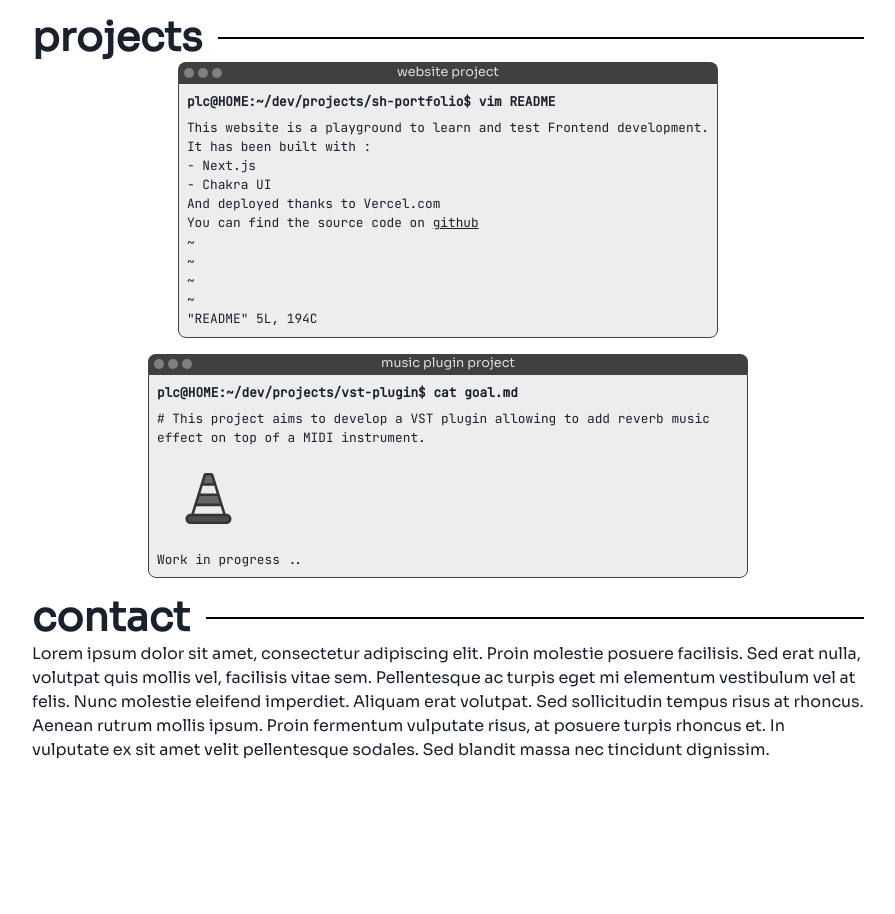
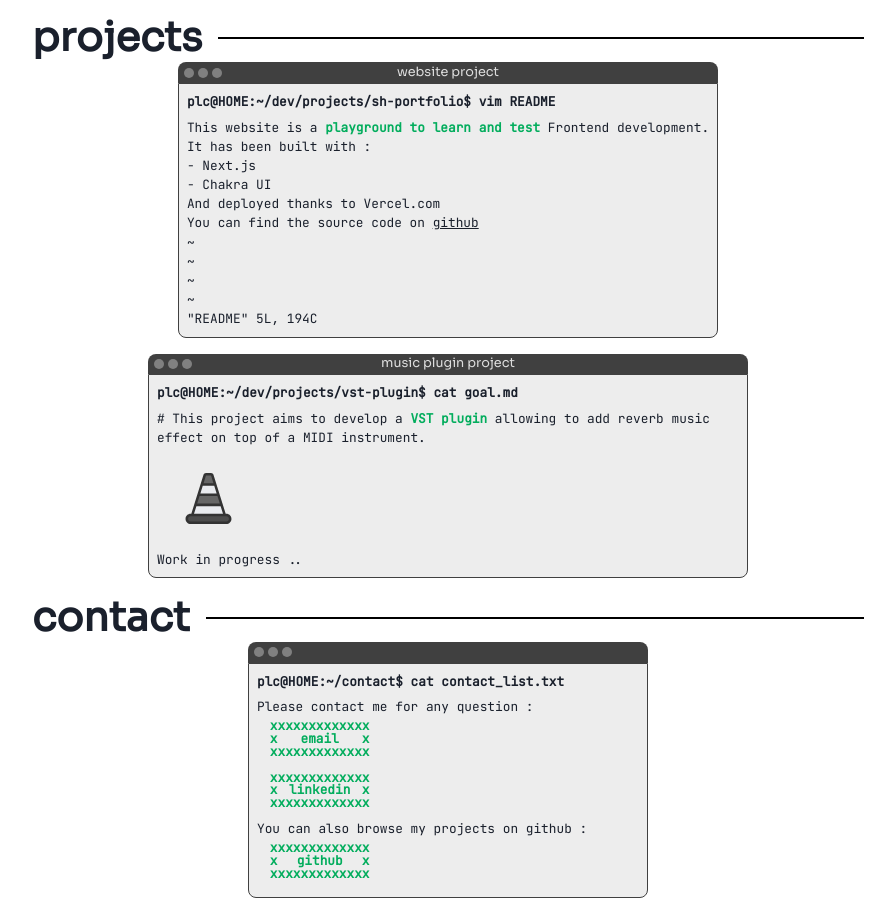
Before and after one commit to pielc/sh-portfolio, a Next.js app: page / in a window 1280 px wide. Shown: the part 602-1516 px from the top of the page, without its empty margins (192-1087 px from the left). Before the commit the page ends 1364 px from the top, so only its background shows below. Built offline with nearby package versions, Linux system fonts and the light colour scheme.

Commit message:
add contact

```diff
--- a/components/content/index.js
+++ b/components/content/index.js
@@ -1,16 +1,20 @@
-import { Box, Text, Image } from "@chakra-ui/react";
+import {
+  Box,
+  Text,
+  Image,
+  Grid,
+  GridItem,
+  Center,
+  Button,
+} from "@chakra-ui/react";
 
-import { ShBox, lsLine } from "../visuals";
+import { ShBox, ShButton, lsLine, highlight } from "../visuals";
 
 export const Skills = () => {
   return (
     <ShBox>
-      <Text
-        // fontSize={{ base: "0.8em", md: "1em", xl: "1.2em" }} // TODO: Adapt other sizes to responsive
-        fontSize="0.8em"
-        fontFamily="JetBrains Mono, sans-serif"
-      >
-        <Box w="440px" h="1.5em">
+      <Text fontSize="0.8em" fontFamily="JetBrains Mono, sans-serif">
+        <Box w={{ base: "400px", xl: "550px" }} h="1.5em">
           <Text style={{ fontWeight: "bold" }} marginBottom="0.5em">
             plc@HOME:~/dev/projects/sh-portfolio$ ls -la
           </Text>
@@ -55,8 +59,8 @@ export const PortfolioProject = () => {
         </Text>
         <Text>
           {" "}
-          This website is a playground to learn and test Frontend development.{" "}
-          <br />
+          This website is a {highlight("playground to learn and test")} Frontend
+          development. <br />
           It has been built with : <br />
           - Next.js <br />
           - Chakra UI <br />
@@ -87,8 +91,8 @@ export const PluginProject = () => {
           plc@HOME:~/dev/projects/vst-plugin$ cat goal.md
         </Text>
         <Text>
-          # This project aims to develop a VST plugin allowing to add reverb
-          music effect on top of a MIDI instrument.
+          # This project aims to develop a {highlight("VST plugin")} allowing to
+          add reverb music effect on top of a MIDI instrument.
         </Text>
         <Box m="2em">
           <Image src="util/cone-BW.svg" alt="WIP" boxSize="4em" />
@@ -98,3 +102,28 @@ export const PluginProject = () => {
     </ShBox>
   );
 };
+
+export const Contact = () => {
+  return (
+    <ShBox>
+      <Text fontSize="0.8em" fontFamily="JetBrains Mono, sans-serif">
+        <Text style={{ fontWeight: "bold" }} marginBottom="0.5em">
+          plc@HOME:~/contact$ cat contact_list.txt
+        </Text>
+        <Text>Please contact me for any question :</Text>
+        <ShButton
+          width="13"
+          text="email"
+          link="mailto:pierre.le.chanu.pro@gmail.com"
+        />
+        <ShButton
+          width="13"
+          text="linkedin"
+          link="https://www.linkedin.com/in/pierrelc"
+        />
+        <Text>You can also browse my projects on github :</Text>
+        <ShButton width="13" text="github" link="https://github.com/pielc" />
+      </Text>
+    </ShBox>
+  );
+};
--- a/components/visuals/index.js
+++ b/components/visuals/index.js
@@ -35,10 +35,11 @@ export function ShBox({ title, children }) {
               <Circle size="10px" bg="gray"></Circle>
             </Center>
             <Center flex="1">
-              {title &&
-              <Text color="#DDDDDD" fontSize="0.8em">
-                {title}
-              </Text>}
+              {title && (
+                <Text color="#DDDDDD" fontSize="0.8em">
+                  {title}
+                </Text>
+              )}
             </Center>
           </Flex>
         </GridItem>
@@ -57,7 +58,7 @@ export function ShBox({ title, children }) {
       </Grid>
     </Center>
   );
-};
+}
 
 export function lsLine(
   perm,
@@ -103,9 +104,79 @@ export function lsLine(
   );
 }
 
+export function highlight(text) {
+  return (
+    <Text as="span" color="#03ad5d" style={{ fontWeight: "bold" }}>
+      {text}
+    </Text>
+  );
+}
+
 function chooseTypeColor(folder) {
   if (!folder) return "#03ad5d";
   return "#000000";
+}
+
+export const ShButton = ({ text, width, link, char = "x" }) => {
+  return (
+    <Grid
+      color="#03ad5d"
+      style={{ fontWeight: "bold" }}
+      as="a"
+      target="_blank"
+      href={link}
+      marginBottom="1em"
+      marginLeft="1em"
+      w={sizedW(8)}
+      templateColumns={sizedRepeat(width)}
+    >
+      {fullLine(width, char)}
+      {textLine(width, char, text)}
+      {fullLine(width, char)}
+    </Grid>
+  );
+};
+
+function sizedRepeat(size) {
+  return "repeat(" + size + ",1fr)";
+}
+
+function sizedW(size) {
+  return size + "ch";
+}
+
+function fullLine(width, char) {
+  var lines = [];
+  for (let i = 0; i < width; i++) {
+    lines.push(
+      <GridItem h="1em" w="1ch">
+        {char}
+      </GridItem>
+    );
+  }
+  return lines;
+}
+
+function textLine(width, char, text) {
+  var lines = [];
+  lines.push(
+    <GridItem h="1em" w="1ch">
+      {char}
+    </GridItem>
+  );
+  lines.push(
+    <GridItem h="1em" colSpan={width - 2}>
+      <Center>
+        <Text>{text}</Text>
+      </Center>
+    </GridItem>
+  );
+  lines.push(
+    <GridItem h="1em" w="1ch">
+      {char}
+    </GridItem>
+  );
+  return lines;
 }
 
 {
--- a/pages/_app.js
+++ b/pages/_app.js
@@ -4,16 +4,17 @@ import "@fontsource/sora";
 const theme = extendTheme({
   fonts: {
     heading: "Sora, sans-serif",
-    body: "Sora, sans-serif"
-  }
+    body: "Sora, sans-serif",
+  },
 });
 
 function App({ Component, pageProps }) {
   return (
     <ChakraProvider theme={theme}>
-      <Box px={{ base: "0.5em", md: "6em", lg: "12em" }}>
-      <Component {...pageProps} />
-    </Box>
+      {/* <Box px={{ base: "0.5em", md: "6em", lg: "12em" }}> */}
+      <Box px={{ base: "0.5em", lg: "12em" }}>
+        <Component {...pageProps} />
+      </Box>
     </ChakraProvider>
   );
 }
--- a/pages/index.js
+++ b/pages/index.js
@@ -2,8 +2,7 @@ import { Heading, Text } from "@chakra-ui/react";
 import "@fontsource/jetbrains-mono";
 import Head from "next/head";
 import { ShHeading } from "../components/typo";
-import { Projects, Skills } from "../components/content";
-
+import { Contact, Projects, Skills } from "../components/content";
 
 const lorem = `
   Lorem ipsum dolor sit amet, consectetur adipiscing elit. Proin molestie posuere facilisis.
@@ -15,28 +14,31 @@ const lorem = `
 
 export default function Home() {
   return (
-    <div style= {{padding:"0 2rem"}}>
+    <div style={{ padding: "0 2rem" }}>
       <Head>
         <title>About PLC</title>
         <meta name="description" content="Generated by create next app" />
         <link rel="icon" href="/favicon.ico" />
       </Head>
 
-      <Heading fontSize="5em" color="rgb(3,173,93)" fontFamily="JetBrains Mono, sans-serif">
+      <Heading
+        fontSize="5em"
+        color="rgb(3,173,93)"
+        fontFamily="JetBrains Mono, sans-serif"
+      >
         ~/plc
       </Heading>
 
       {/* <TypeEffect /> */}
 
-
       <ShHeading>about</ShHeading>
       <Text>Hello it is me, plc !</Text>
       <ShHeading>skills</ShHeading>
-      <Skills/>
+      <Skills />
       <ShHeading>projects</ShHeading>
-      <Projects/>
+      <Projects />
       <ShHeading>contact</ShHeading>
-      <Text>{lorem}</Text>
+      <Contact />
     </div>
   );
 }
```
